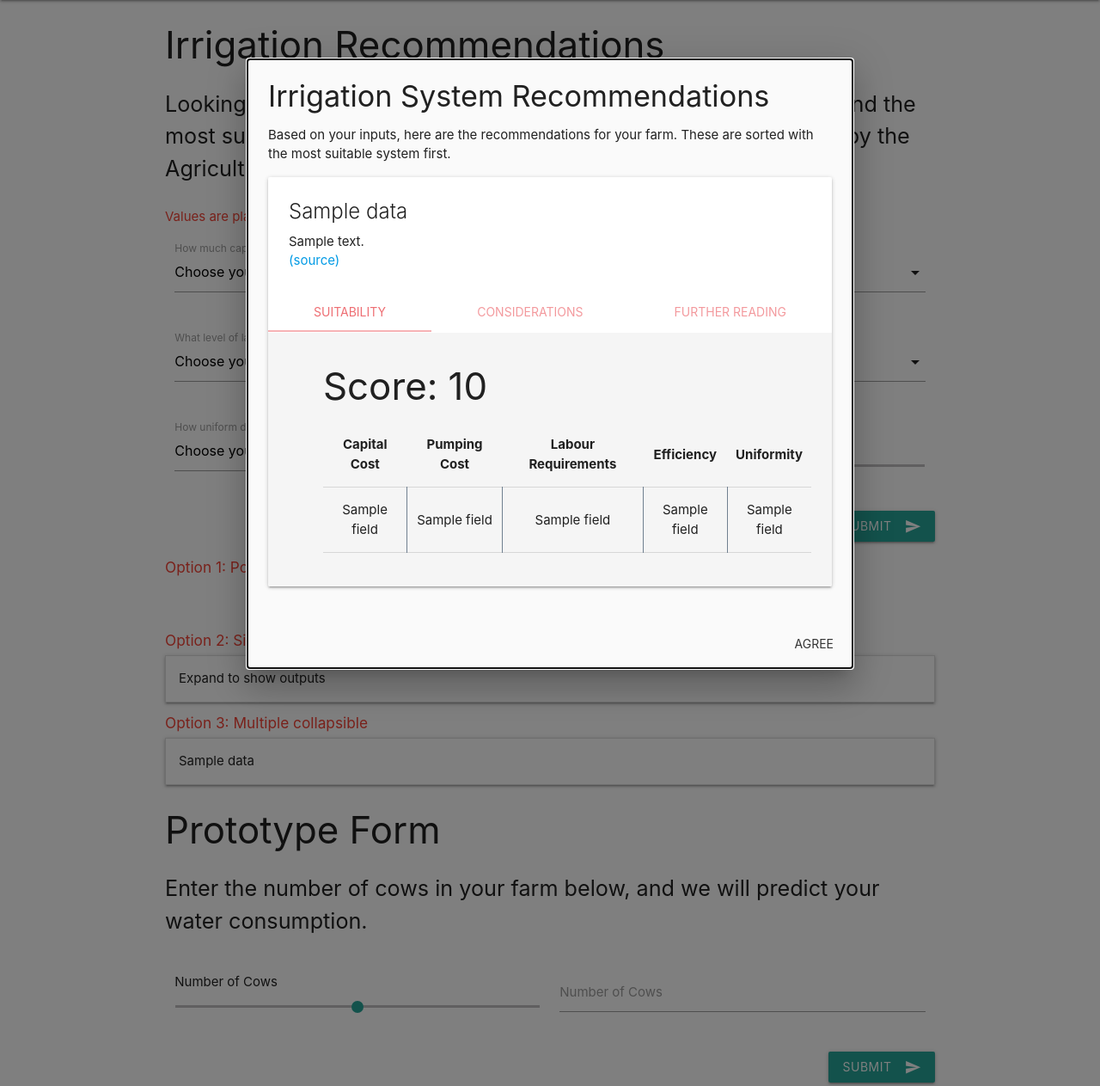
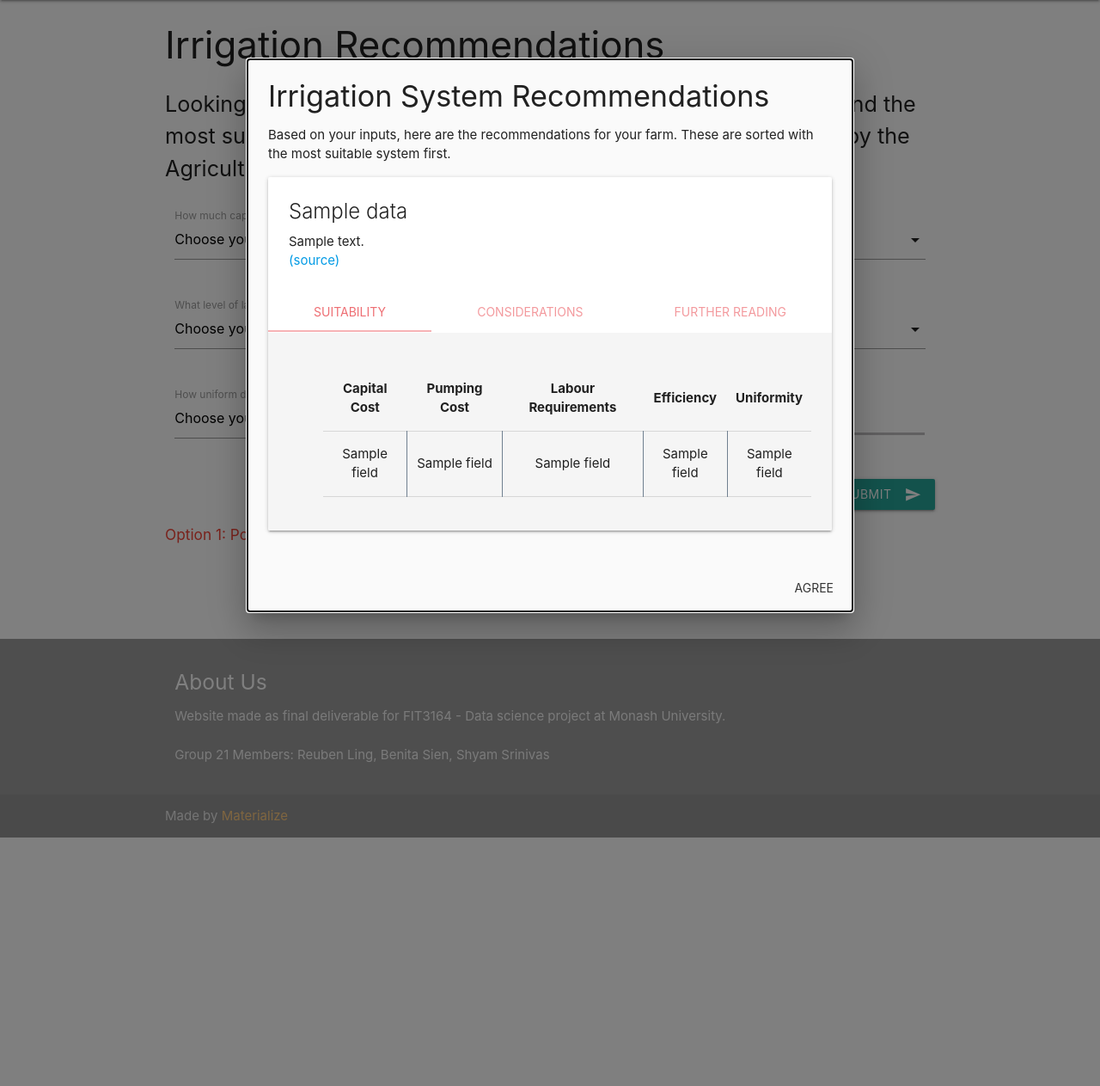
Before and after one commit to ReubenLing/FIT3164, a Flask app: template templates/models.html in a window 1280 px wide. Shown: the part 64-1327 px from the top of the page at 86% size. Run offline with Flask 2, Linux system fonts and the light colour scheme; the template is opened without the code that fills it: most values are stand-ins (such as "Sample title", 1, 10 or a date in 2020); some libraries are stand-ins or nearby versions.

Commit message:
clean up page for demo

```diff
--- a/templates/models.html
+++ b/templates/models.html
@@ -14,7 +14,6 @@
 	<h3>Irrigation Recommendations</h3>
 	<p class='flow-text'>Looking for a new irrigation system? Enter your details below and find the most suitable
 		irrigation system for your needs, from data provided by the Agriculture Victoria's Resources Online.</p>
-	<p class='red-text'>Values are placeholders for now</p>
 	<form action="{{ url_for('irrigation_proto') }}" method="post">
 		<div class="row">
 			<div class="input-field col s12 m6">
@@ -110,7 +109,6 @@
 				<div class="card-content grey lighten-4">
 					<div id="fields{{ loop.index }}">
 						<ul class="browser-default">
-							<h3>Score: {{ system.score }}</h3>
 							<table class="centered">
 								<thead>
 									<tr>
@@ -157,151 +155,8 @@
 	</div>
 	{% endif %}
 
-	<!-- Model output area - single collapsible -->
-	{% if irri_response is defined %}
-	<h6 class="red-text">Option 2: Single collapsible</h6>
-	<ul class="collapsible">
-		<li>
-			<div class="collapsible-header">Expand to show outputs</div>
-			<div class="collapsible-body">
-				{% for system in irri_response %}
-				<div class="card">
-					<div class="card-content">
-						<span class="card-title">{{ system.data.nice_name }}</span>
-						<p>{{ system.data.description|safe }}</p>
-						<p><a href="{{ system.description_src }}">(source)</a></p>
-					</div>
-					<div class="card-tabs">
-						<ul class="tabs tabs-fixed-width">
-							<li class="tab"><a class="active" href="#fields{{ loop.index }}">Suitability</a></li>
-							<li class="tab"><a href="#comments{{ loop.index }}">Considerations</a></li>
-							<li class="tab"><a href="#reading{{ loop.index }}">Further Reading</a></li>
-						</ul>
-					</div>
-					<div class="card-content grey lighten-4">
-						<div id="fields{{ loop.index }}">
-							<ul class="browser-default">
-								<h3>Score: {{ system.score }}</h3>
-								<table class="centered">
-									<thead>
-										<tr>
-											<th>Capital Cost</th>
-											<th>Pumping Cost</th>
-											<th>Labour Requirements</th>
-											<th>Efficiency</th>
-											<th>Uniformity</th>
-										</tr>
-									</thead>
-									<tbody>
-										<tr>
-											<td class="{{ system.matches[0] }} lighten-2">{{ system.fields[0] }}</td>
-											<td class="{{ system.matches[1] }} lighten-2">{{ system.fields[1] }}</td>
-											<td class="{{ system.matches[2] }} lighten-2">{{ system.fields[2] }}</td>
-											<td class="{{ system.matches[3] }} lighten-2">{{ system.fields[3] }}</td>
-											<td class="{{ system.matches[4] }} lighten-2">{{ system.fields[4] }}</td>
-										</tr>
-									</tbody>
-								</table>
-							</ul>
-						</div>
-						<div id="comments{{ loop.index }}">
-							<ul class="browser-default">
-								{% for comment in system.data.comments %}
-								<li>{{ comment }}</li>
-								{% endfor %}
-							</ul>
-						</div>
-						<div id="reading{{ loop.index }}">
-							<ul class="browser-default">
-								{% for pair in system.data.links %}
-								<li><a href="{{ pair[1] }}">{{ pair[0] }}</a></li>
-								{% endfor %}
-							</ul>
-						</div>
-					</div>
-				</div>
-				{% endfor %}
-			</div>
-		</li>
-	</ul>
-	{% endif %}
-
-	<!-- Model output area - multi collapsible -->
-	{% if irri_response is defined %}
-	<h6 class="red-text">Option 3: Multiple collapsible</h6>
-	<ul class="collapsible">
-		{% for system in irri_response %}
-		<li>
-			<div class="collapsible-header">{{ system.data.nice_name }}</div>
-			<div class="collapsible-body">
-				<div class="card">
-					<div class="card-content">
-						<span class="card-title">{{ system.data.nice_name }}</span>
-						<p>{{ system.data.description|safe }}</p>
-						<p><a href="{{ system.description_src }}">(source)</a></p>
-					</div>
-					<div class="card-tabs">
-						<ul class="tabs tabs-fixed-width">
-							<li class="tab"><a class="active" href="#fields{{ loop.index }}">Suitability</a></li>
-							<li class="tab"><a href="#comments{{ loop.index }}">Considerations</a></li>
-							<li class="tab"><a href="#reading{{ loop.index }}">Further Reading</a></li>
-						</ul>
-					</div>
-					<div class="card-content grey lighten-4">
-						<div id="fields{{ loop.index }}">
-							<ul class="browser-default">
-								<h3>Score: {{ system.score }}</h3>
-								<table class="centered">
-									<thead>
-										<tr>
-											<th>Capital Cost</th>
-											<th>Pumping Cost</th>
-											<th>Labour Requirements</th>
-											<th>Efficiency</th>
-											<th>Uniformity</th>
-										</tr>
-									</thead>
-									<tbody>
-										<tr>
-											<td class="{{ system.matches[0] }} lighten-2">{{ system.fields[0] }}
-											</td>
-											<td class="{{ system.matches[1] }} lighten-2">{{ system.fields[1] }}
-											</td>
-											<td class="{{ system.matches[2] }} lighten-2">{{ system.fields[2] }}
-											</td>
-											<td class="{{ system.matches[3] }} lighten-2">{{ system.fields[3] }}
-											</td>
-											<td class="{{ system.matches[4] }} lighten-2">{{ system.fields[4] }}
-											</td>
-										</tr>
-									</tbody>
-								</table>
-							</ul>
-						</div>
-						<div id="comments{{ loop.index }}">
-							<ul class="browser-default">
-								{% for comment in system.data.comments %}
-								<li>{{ comment }}</li>
-								{% endfor %}
-							</ul>
-						</div>
-						<div id="reading{{ loop.index }}">
-							<ul class="browser-default">
-								{% for pair in system.data.links %}
-								<li><a href="{{ pair[1] }}">{{ pair[0] }}</a></li>
-								{% endfor %}
-							</ul>
-						</div>
-					</div>
-				</div>
-			</div>
-		</li>
-		{% endfor %}
-	</ul>
-	{% endif %}
-
 	<!-- Prototype form - for initial testing -->
-	<h3>Prototype Form</h3>
+	<!-- <h3>Prototype Form</h3>
 	<p class="flow-text">Enter the number of cows in your farm below, and we will predict your water
 		consumption.</p>
 	<form action="{{ url_for('test_output') }}" method="post">
@@ -318,12 +173,12 @@
 		<button class="btn waves-effect waves-light right" type="submit" name="action">Submit
 			<i class="material-icons right">send</i>
 		</button>
-	</form>
+	</form> -->
 
 	<!-- Model output area -->
 	{% if response is defined %}
 	{% if response.num_cows_text is defined %}
-	<div class="row">
+	<!-- <div class="row">
 		<table class="centered highlight">
 			<thead>
 				<tr>
@@ -342,7 +197,7 @@
 				</tr>
 			</tbody>
 		</table>
-	</div>
+	</div> -->
 	{% else %}
 	<!-- Sample form output - not functional -->
 	<!-- <div class="row">
```
